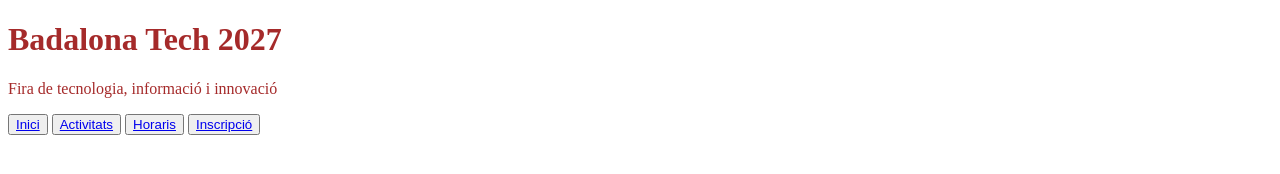
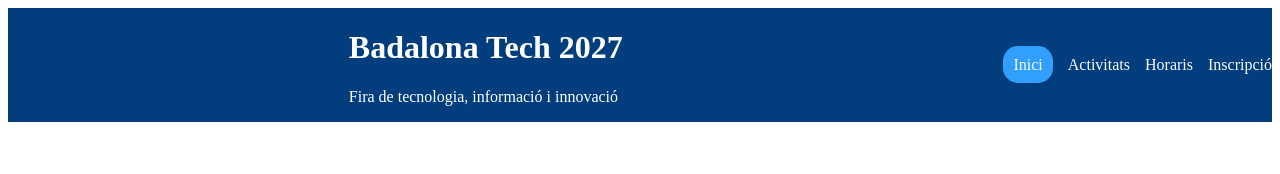
Before and after one commit to xXN30MARCOSXx/badalona-tech, a plain HTML site: page index.html in a window 1280 px wide. Drawn offline with Linux system fonts and the light colour scheme.

Commit message:
sesrsersr

```diff
--- a/css/estils.css
+++ b/css/estils.css
@@ -1,3 +1,24 @@
 header{
-    color: brown;
+    background-color: #023e7d;
+    color: white;
+    justify-content: space-between;
+    display: flex;
+    align-items: center;
 }
+
+.ini{
+    background-color: #319ffd;
+    padding: 10px;
+    border-radius: 15px;
+}
+ul{
+    list-style: none;
+    display: flex;
+    align-items: center;
+    gap: 15px;
+}
+a{
+    text-decoration: none;
+    color: #fafafa;
+
+}
--- a/index.html
+++ b/index.html
@@ -4,16 +4,27 @@
     <meta charset="UTF-8">
     <meta name="viewport" content="width=device-width, initial-scale=1.0">
     <title>Document</title>
-    <link rel="stylesheet" href="/css/estils.css">
+    <link rel="stylesheet" href="css/estils.css">
 </head>
 <body>
     <header>
-        <h1>Badalona Tech 2027</h1>
-            <P>Fira de tecnologia, informació i innovació</P>
-            <button><a href="index.html">Inici</a></button>
-            <button><a href="activitats.html">Activitats</a></button>
-            <button><a href="horaris.html">Horaris</a></button>
-            <button><a href="inscripcio.html">Inscripció</a></button>
+        <div>
+                <img src="" alt="">
+            </div>
+                <div>
+                     <h1>Badalona Tech 2027</h1>
+                    <P>Fira de tecnologia, informació i innovació</P>
+        </div>
+            <div>
+                <nav>
+                    <ul>
+                        <li><a  class="ini" href="index.html">Inici</a></li>
+                        <li><a href="activitats.html">Activitats</a></li>
+                        <li><a href="horaris.html">Horaris</a></li>
+                        <li><a href="inscripcio.html">Inscripció</a></li>
+                    </ul>
+                </nav>
+            </div>
     </header>
     <main></main>
     <footer></footer>
```
